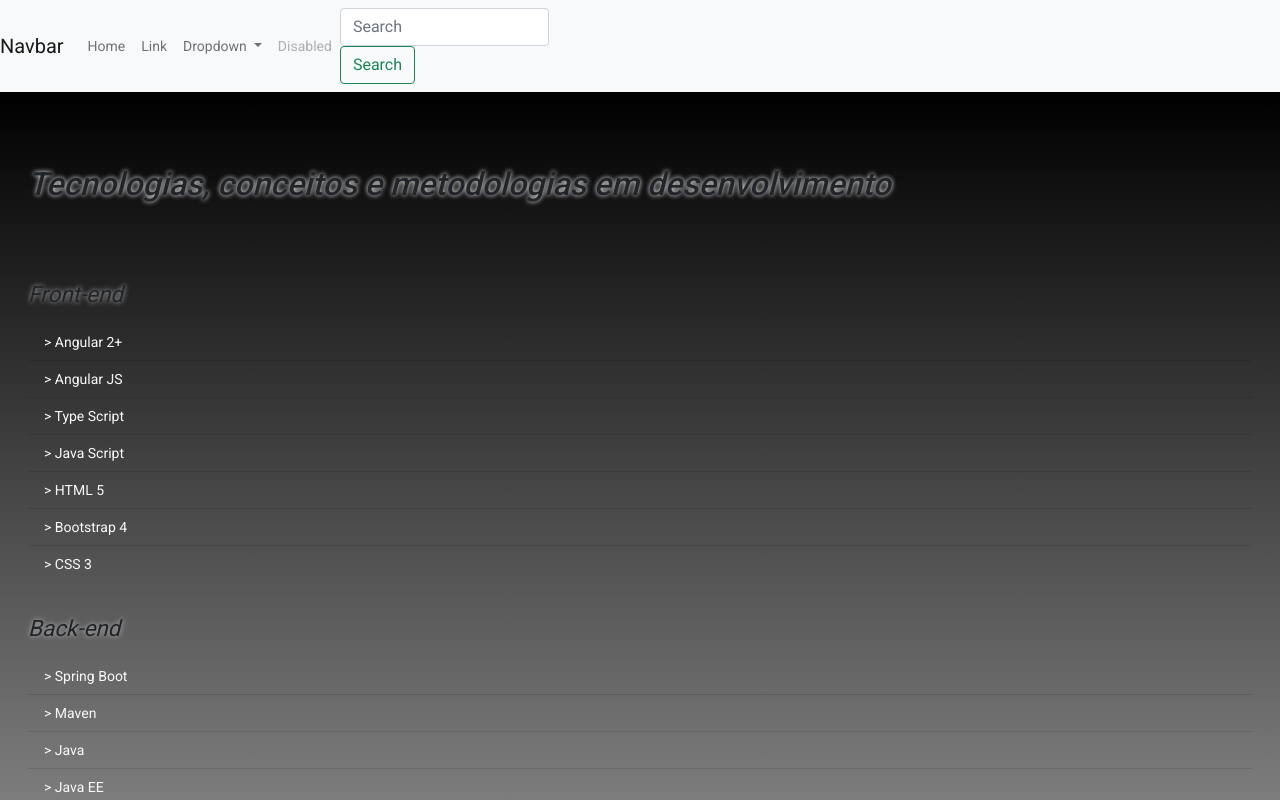
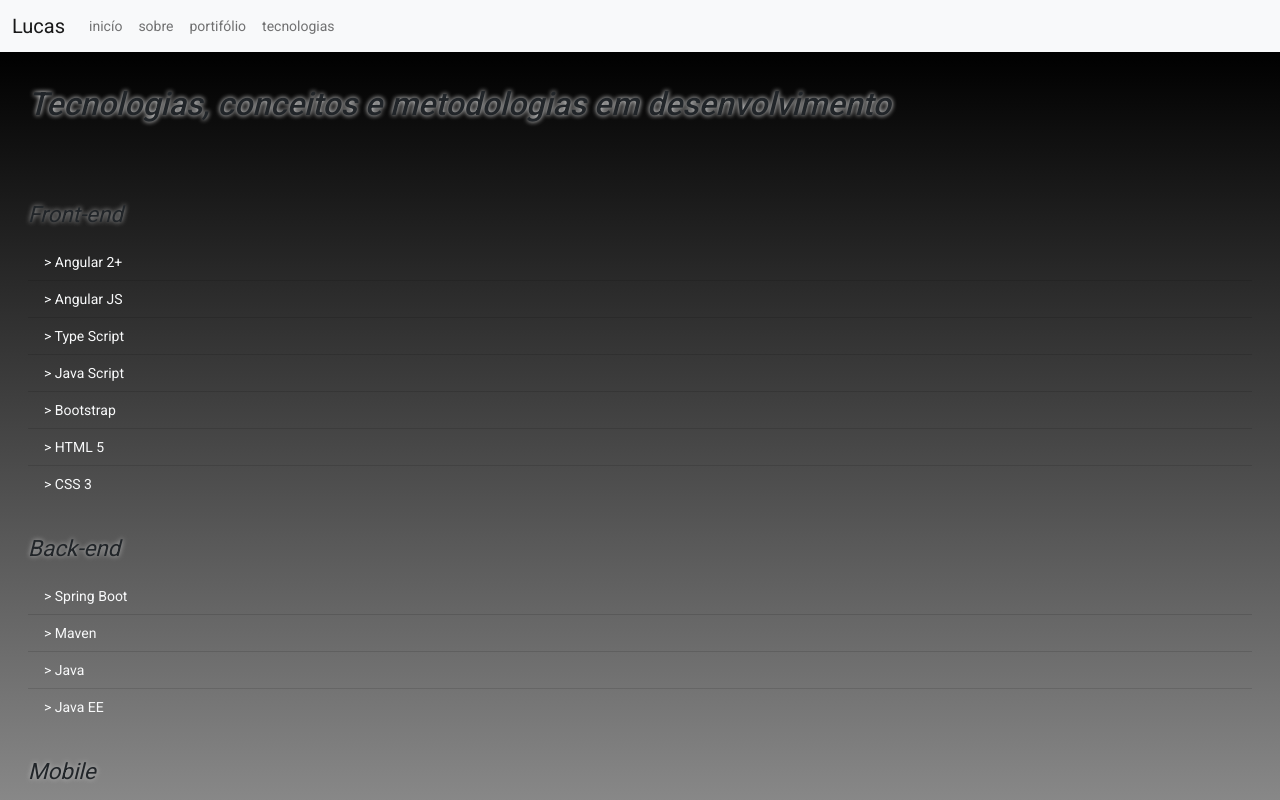
Before and after one commit to lucas-cavalcanti-ads/app-blog-pessoal, an Angular app: page /tecnologias in a window 1280 px wide. Shown: the top 800 px of the page. Built offline with nearby package versions, Linux system fonts and the light colour scheme.

Commit message:
AJUSTANDO NAV BAR E ITENS PAGE TECNOLOGIA SENDO EXIBIDOS DINAMICAMENTE

```diff
--- a/src/app/components/header/header.component.html
+++ b/src/app/components/header/header.component.html
@@ -1,57 +1,24 @@
-<!-- <nav class="navbar navbar-expand-lg navbar-light bg-light p-2">
-    <a class="navbar-brand" href="#secao-cabecalho">Lucas</a>
-    <button class="navbar-toggler" type="button" data-toggle="collapse" data-target="#navbarNav" aria-controls="navbarNav" aria-expanded="false" aria-label="Toggle navigation">
+<nav class="navbar navbar-expand-lg navbar-light bg-light">
+  <div class="container-fluid">
+    <a class="navbar-brand" href="/inicio">Lucas</a>
+    <button class="navbar-toggler" type="button" data-bs-toggle="collapse" data-bs-target="#navbarSupportedContent" aria-controls="navbarSupportedContent" aria-expanded="false" aria-label="Toggle navigation">
       <span class="navbar-toggler-icon"></span>
     </button>
-    <div class="collapse navbar-collapse justify-content-end" id="navbarNav">
-      <ul class="navbar-nav">
+    <div class="collapse navbar-collapse" id="navbarSupportedContent">
+      <ul class="navbar-nav me-auto mb-2 mb-lg-0">
         <li class="nav-item">
-          <a class="nav-link" href="/inicio">inicío</a>
+          <a class="nav-link" aria-current="page" href="/inicio">inicío</a>
         </li>
         <li class="nav-item">
           <a class="nav-link" href="/sobre">sobre</a>
         </li>
         <li class="nav-item">
-            <a class="nav-link" href="/portifolio" >portifólio</a>
-          </li>
+          <a class="nav-link" href="/portifolio">portifólio</a>
+        </li>
         <li class="nav-item">
           <a class="nav-link" href="/tecnologias">tecnologias</a>
         </li>
       </ul>
     </div>
-</nav> -->
-<nav class="navbar navbar-expand-lg navbar-light bg-light">
-  <a class="navbar-brand" href="#">Navbar</a>
-  <button class="navbar-toggler" type="button" data-toggle="collapse" data-target="#navbarSupportedContent" aria-controls="navbarSupportedContent" aria-expanded="false" aria-label="Toggle navigation">
-    <span class="navbar-toggler-icon"></span>
-  </button>
-
-  <div class="collapse navbar-collapse" id="navbarSupportedContent">
-    <ul class="navbar-nav mr-auto">
-      <li class="nav-item active">
-        <a class="nav-link" href="#">Home <span class="sr-only">(current)</span></a>
-      </li>
-      <li class="nav-item">
-        <a class="nav-link" href="#">Link</a>
-      </li>
-      <li class="nav-item dropdown">
-        <a class="nav-link dropdown-toggle" href="#" id="navbarDropdown" role="button" data-toggle="dropdown" aria-haspopup="true" aria-expanded="false">
-          Dropdown
-        </a>
-        <div class="dropdown-menu" aria-labelledby="navbarDropdown">
-          <a class="dropdown-item" href="#">Action</a>
-          <a class="dropdown-item" href="#">Another action</a>
-          <div class="dropdown-divider"></div>
-          <a class="dropdown-item" href="#">Something else here</a>
-        </div>
-      </li>
-      <li class="nav-item">
-        <a class="nav-link disabled" href="#">Disabled</a>
-      </li>
-    </ul>
-    <form class="form-inline my-2 my-lg-0">
-      <input class="form-control mr-sm-2" type="search" placeholder="Search" aria-label="Search">
-      <button class="btn btn-outline-success my-2 my-sm-0" type="submit">Search</button>
-    </form>
   </div>
 </nav>
--- a/src/app/components/tecnologias/tecnologias.component.html
+++ b/src/app/components/tecnologias/tecnologias.component.html
@@ -1,5 +1,5 @@
 <section class="secao-tecnologias" id="secao-tecnologias">
-    <h2 class="site-subtitle text-left pt-5">
+    <h2 class="site-subtitle text-left pt-2">
         Tecnologias, conceitos e metodologias em desenvolvimento
     </h2>
 
@@ -9,13 +9,7 @@
                 Front-end
             </h3>
             <ul class="list-group list-group-flush">
-                <li class="list-group-item bg-transparent text-light col-12"> > Angular 2+</li>
-                <li class="list-group-item bg-transparent text-light col-12"> > Angular JS</li>
-                <li class="list-group-item bg-transparent text-light col-12"> > Type Script</li>
-                <li class="list-group-item bg-transparent text-light col-12"> > Java Script</li>
-                <li class="list-group-item bg-transparent text-light col-12"> > HTML 5</li>
-                <li class="list-group-item bg-transparent text-light col-12"> > Bootstrap 4</li>
-                <li class="list-group-item bg-transparent text-light col-12"> > CSS 3</li>
+                <li *ngFor="let i of listaTecnologiasFrontEnd" class="list-group-item bg-transparent text-light col-12"> > {{ i }} </li>
             </ul>
         </div>
         <div class="col-12">
@@ -23,10 +17,7 @@
                 Back-end
             </h3>
             <ul class="list-group list-group-flush">
-                <li class="list-group-item bg-transparent text-light col-12"> > Spring Boot</li>
-                <li class="list-group-item bg-transparent text-light col-12"> > Maven</li>
-                <li class="list-group-item bg-transparent text-light col-12"> > Java</li>
-                <li class="list-group-item bg-transparent text-light col-12"> > Java EE</li>
+                <li *ngFor="let i of listaTecnologiasBackEnd" class="list-group-item bg-transparent text-light col-12"> > {{ i }} </li>
             </ul>
         </div>
         <div class="col-12">
@@ -34,7 +25,7 @@
                 Mobile
             </h3>
             <ul class="list-group list-group-flush">
-                <li class="list-group-item bg-transparent text-light col-12"> > Kotlin</li>
+                <li *ngFor="let i of listaTecnologiasMobile" class="list-group-item bg-transparent text-light col-12"> > {{ i }} </li>
             </ul>
         </div>
     </div>
@@ -44,14 +35,7 @@
                 Ferramentas
             </h3>
             <ul class="list-group list-group-flush">
-                <li class="list-group-item bg-transparent text-light col-12"> > Jira Corp</li>
-                <li class="list-group-item bg-transparent text-light col-12"> > Trello</li>
-                <li class="list-group-item bg-transparent text-light col-12"> > Gitlab</li>
-                <li class="list-group-item bg-transparent text-light col-12"> > Github</li>
-                <li class="list-group-item bg-transparent text-light col-12"> > Postman</li>
-                <li class="list-group-item bg-transparent text-light col-12"> > Swagger</li>
-                <li class="list-group-item bg-transparent text-light col-12"> > Adobe XD</li>
-                <li class="list-group-item bg-transparent text-light col-12"> > Android Studio</li>
+                <li *ngFor="let i of listaTecnologiasFerramentas" class="list-group-item bg-transparent text-light col-12"> > {{ i }} </li>
             </ul>
         </div>
         <div class="col-12">
@@ -59,10 +43,7 @@
                 Metodologias e conceitos
             </h3>
             <ul class="list-group list-group-flush">
-                <li class="list-group-item bg-transparent text-light col-12"> > Rest</li>
-                <li class="list-group-item bg-transparent text-light col-12"> > JSON</li>
-                <li class="list-group-item bg-transparent text-light col-12"> > Metodologia Ágil (Scrum, Kanban)</li>
-                <li class="list-group-item bg-transparent text-light col-12"> > UX/UI</li>
+                <li *ngFor="let i of listaTecnologiasMetodologias" class="list-group-item bg-transparent text-light col-12"> > {{ i }} </li>
             </ul>
         </div>
     </div>
--- a/src/index.html
+++ b/src/index.html
@@ -1,22 +1,23 @@
 <!doctype html>
-<html lang="en">
+<html lang="pt-br">
 <head>
   <meta charset="utf-8">
   <title>Lucasdepaula</title>
   <base href="/">
   <meta name="viewport" content="width=device-width, initial-scale=1">
   <link rel="icon" type="image/x-icon" href="favicon.ico">
-  <link href="https://cdn.jsdelivr.net/npm/bootstrap@5.0.0-beta1/dist/css/bootstrap.min.css" rel="stylesheet" integrity="sha384-giJF6kkoqNQ00vy+HMDP7azOuL0xtbfIcaT9wjKHr8RbDVddVHyTfAAsrekwKmP1" crossorigin="anonymous">
   <link rel="preconnect" href="https://fonts.gstatic.com">
   <link href="https://fonts.googleapis.com/css2?family=Roboto:wght@300;400;500&display=swap" rel="stylesheet">
   <link href="https://fonts.googleapis.com/icon?family=Material+Icons" rel="stylesheet">
-  <script src="https://kit.fontawesome.com/be8549e968.js" crossorigin="anonymous"></script>
+  <link href="https://cdn.jsdelivr.net/npm/bootstrap@5.0.2/dist/css/bootstrap.min.css" rel="stylesheet" integrity="sha384-EVSTQN3/azprG1Anm3QDgpJLIm9Nao0Yz1ztcQTwFspd3yD65VohhpuuCOmLASjC" crossorigin="anonymous">
 </head>
 <body class="mat-typography">
   <app-root></app-root>
 
-  <script src="https://cdn.jsdelivr.net/npm/bootstrap@5.0.0-beta1/dist/js/bootstrap.bundle.min.js" integrity="sha384-ygbV9kiqUc6oa4msXn9868pTtWMgiQaeYH7/t7LECLbyPA2x65Kgf80OJFdroafW" crossorigin="anonymous"></script>
-  <script src="https://cdn.jsdelivr.net/npm/@popperjs/core@2.5.4/dist/umd/popper.min.js" integrity="sha384-q2kxQ16AaE6UbzuKqyBE9/u/KzioAlnx2maXQHiDX9d4/zp8Ok3f+M7DPm+Ib6IU" crossorigin="anonymous"></script>
-  <script src="https://cdn.jsdelivr.net/npm/bootstrap@5.0.0-beta1/dist/js/bootstrap.min.js" integrity="sha384-pQQkAEnwaBkjpqZ8RU1fF1AKtTcHJwFl3pblpTlHXybJjHpMYo79HY3hIi4NKxyj" crossorigin="anonymous"></script>
+  <script src="https://cdn.jsdelivr.net/npm/bootstrap@5.0.2/dist/js/bootstrap.bundle.min.js" integrity="sha384-MrcW6ZMFYlzcLA8Nl+NtUVF0sA7MsXsP1UyJoMp4YLEuNSfAP+JcXn/tWtIaxVXM" crossorigin="anonymous"></script>
+  <script src="https://cdn.jsdelivr.net/npm/@popperjs/core@2.9.2/dist/umd/popper.min.js" integrity="sha384-IQsoLXl5PILFhosVNubq5LC7Qb9DXgDA9i+tQ8Zj3iwWAwPtgFTxbJ8NT4GN1R8p" crossorigin="anonymous"></script>
+  <script src="https://cdn.jsdelivr.net/npm/bootstrap@5.0.2/dist/js/bootstrap.min.js" integrity="sha384-cVKIPhGWiC2Al4u+LWgxfKTRIcfu0JTxR+EQDz/bgldoEyl4H0zUF0QKbrJ0EcQF" crossorigin="anonymous"></script>
+  <script src="https://kit.fontawesome.com/be8549e968.js" crossorigin="anonymous"></script>
+  <script src="https://code.jquery.com/jquery-2.2.0.min.js"></script>
 </body>
 </html>
```
